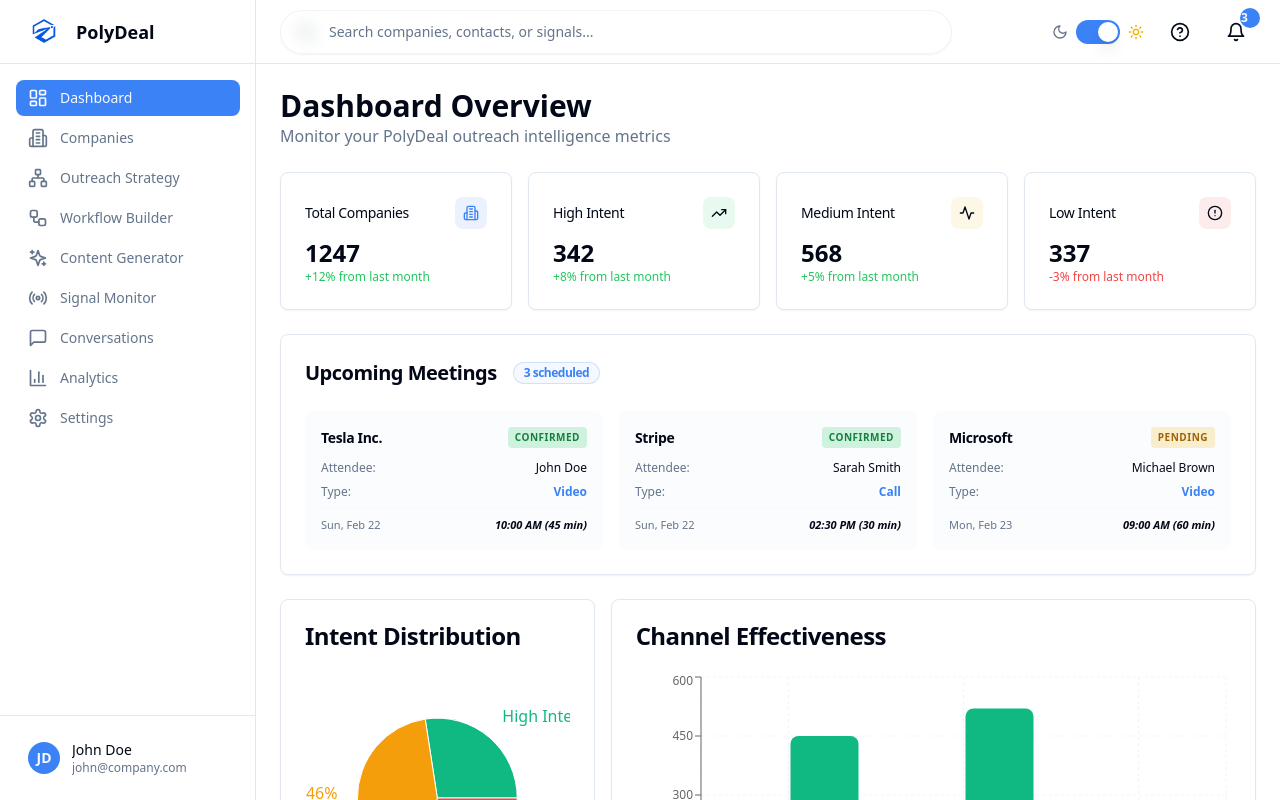
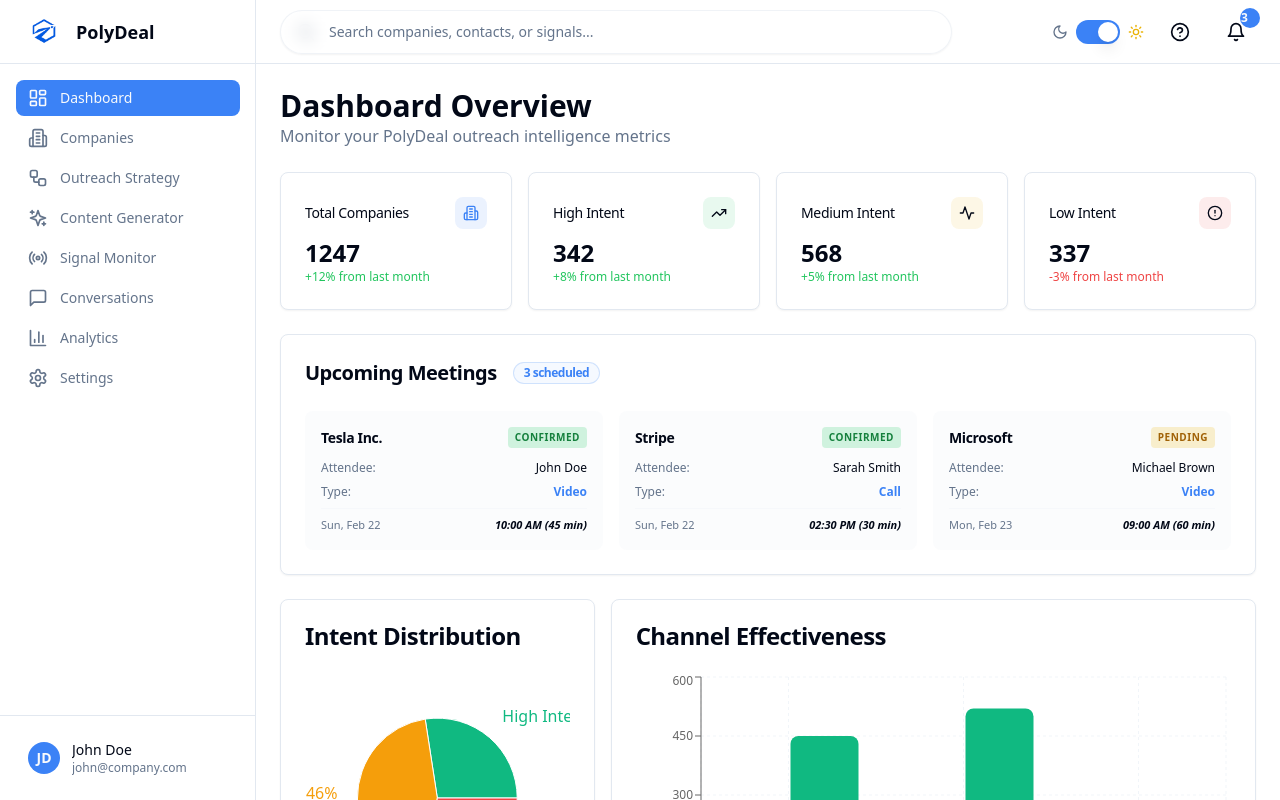
Before and after one commit to rishibpanchal/ReachIQ, a React (Vite) app in the folder Frontend/: page /dashboard in a window 1280 px wide. Built offline with nearby package versions, Linux system fonts and the light colour scheme.

Commit message:
Workflow fixed

```diff
--- a/Frontend/src/components/layout/Sidebar.tsx
+++ b/Frontend/src/components/layout/Sidebar.tsx
@@ -3,7 +3,6 @@ import { motion } from 'framer-motion'
 import {
   LayoutDashboard,
   Building2,
-  Network,
   Workflow,
   Sparkles,
   Radio,
@@ -18,8 +17,7 @@ import { cn } from '@/lib/utils'
 const navigation = [
   { name: 'Dashboard', href: '/dashboard', icon: LayoutDashboard },
   { name: 'Companies', href: '/companies', icon: Building2 },
-  { name: 'Outreach Strategy', href: '/workflow', icon: Network },
-  { name: 'Workflow Builder', href: '/workflow', icon: Workflow },
+  { name: 'Outreach Strategy', href: '/workflow', icon: Workflow },
   { name: 'Content Generator', href: '/content-generator', icon: Sparkles },
   { name: 'Signal Monitor', href: '/signals', icon: Radio },
   { name: 'Conversations', href: '/conversations', icon: MessageSquare },
@@ -67,7 +65,7 @@ export default function Sidebar() {
           <nav className="flex-1 space-y-1 overflow-y-auto p-4 scrollbar-hide">
             {navigation.map((item) => {
               const isActive = location.pathname === item.href ||
-                             (item.href !== '/dashboard' && location.pathname.startsWith(item.href))
+                (item.href !== '/dashboard' && location.pathname.startsWith(item.href))
               const Icon = item.icon
 
               return (
```
Also changed, not shown: 2 other files (tests, documents, lock files or other folders).
